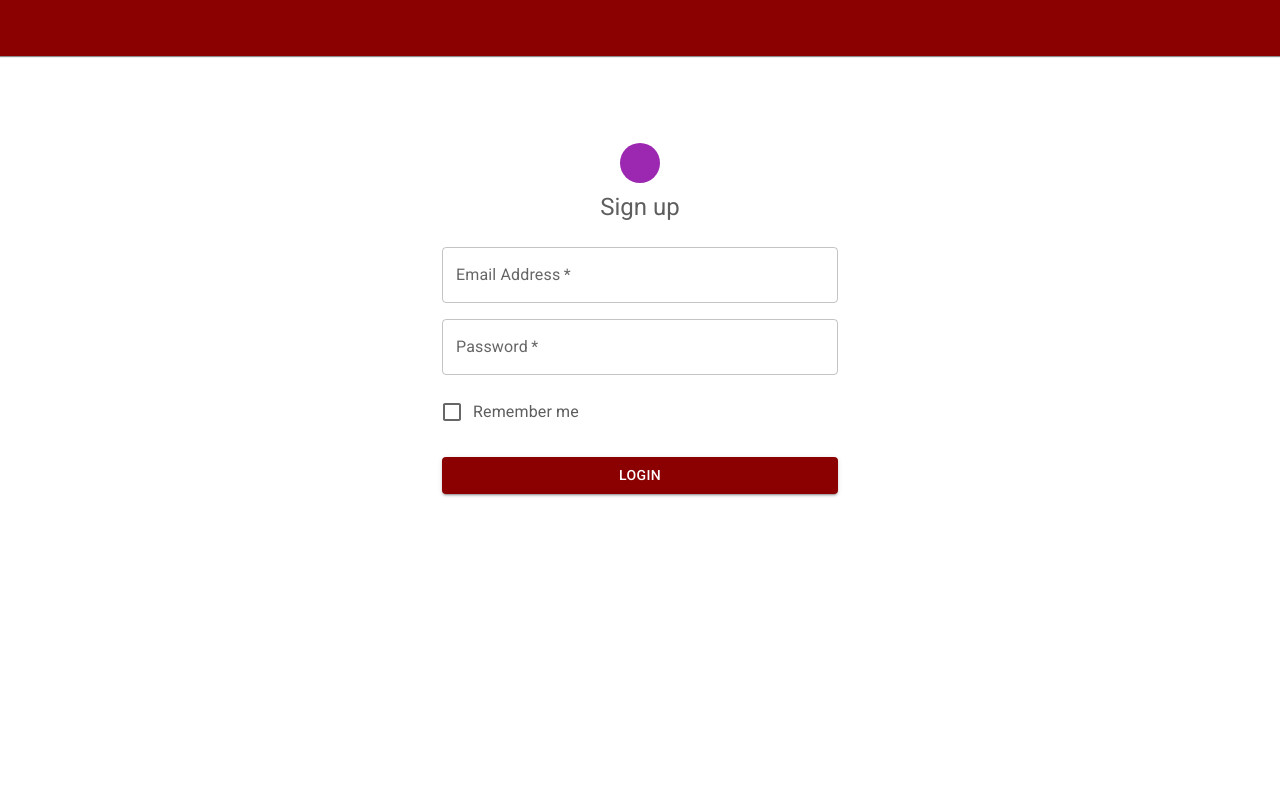
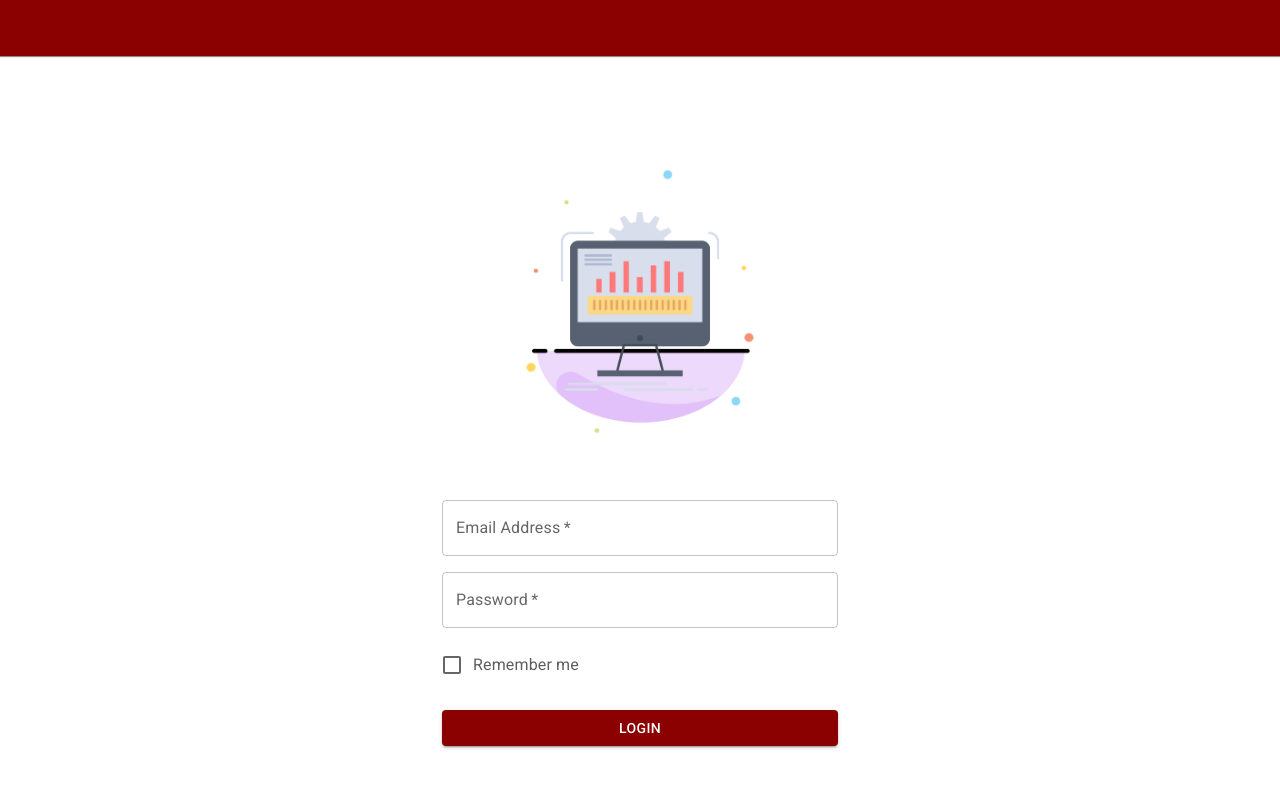
Before and after one commit to QuadraKOfx/legendary-admin-platforms, a React (Create React App) app: page /login in a window 1280 px wide. Shown: the top 788 px of the page. Built offline with nearby package versions, Linux system fonts and the light colour scheme; no server answers.

Commit message:
test_logo

```diff
--- a/src/components/pages/auth/login.js
+++ b/src/components/pages/auth/login.js
@@ -12,11 +12,8 @@ import Button from "@mui/material/Button";
 import {createTheme, ThemeProvider} from "@mui/material/styles";
 import {loginUserHook} from "../../../middleware/api/auth";
 import {useDispatch} from "react-redux";
-import {openSideBar} from "../../../middleware/actions/interactions";
 
-function LockOutlinedIcon() {
-    return null;
-}
+import test_logo from "../../../utils/assets/images/test_logo.jpg";
 
 function LoginPage() {
     const dispatch = useDispatch();
@@ -49,13 +46,12 @@ function LoginPage() {
                     flexDirection: "column",
                     alignItems: "center"
                 }}>
-                    <Avatar sx={{m: 1, bgcolor: "secondary.main"}}>
-                        <LockOutlinedIcon/>
-                    </Avatar>
-                    <Typography component="h1" variant="h5">
-                        Sign up
-                    </Typography>
-                    <Box component="form" noValidate onSubmit={handleSubmit} sx={{mt: 3}}>
+                    <Avatar sx={{marginTop: 1, width: `80${"%"}`, height: `80${"%"}`}} src={require("../../../utils/assets/images/logo.png")}/>
+                        {/*<LockOutlinedIcon/>*/}
+                    {/*<Typography component="h1" variant="h5">*/}
+                    {/*    Sign up*/}
+                    {/*</Typography>*/}
+                    <Box component="form" noValidate onSubmit={handleSubmit} sx={{mt: 5}}>
                         <Grid container spacing={2}>
                             <Grid item xs={12}>
                                 <TextField
```
Also changed, not shown: src/utils/assets/images/logo.png (added), src/utils/assets/images/test_logo.jpg (added).
